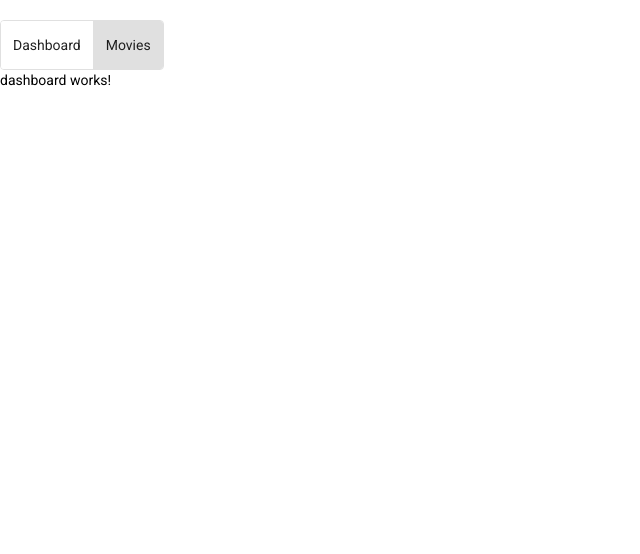
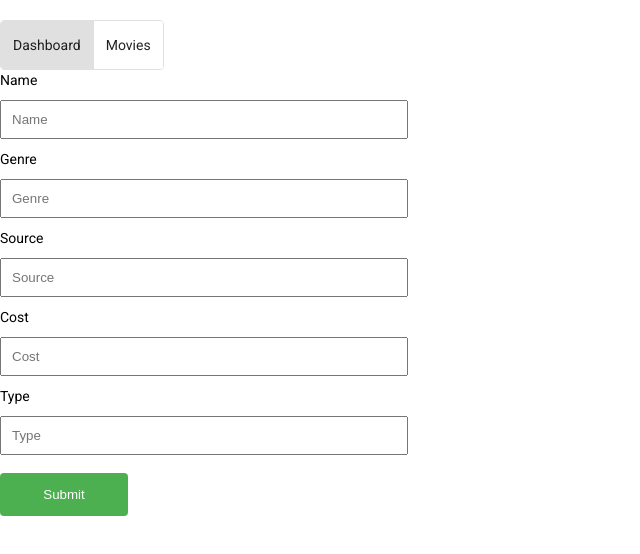
Before and after one commit to Everett1914/benoit-movie-tracker, an Angular app: page /dashboard in a window 1280 px wide. Shown: the top 554 px of the page, without its empty margins (0-640 px from the left). Built offline with nearby package versions, Linux system fonts and the light colour scheme.

Commit message:
Update html and css added form for input

```diff
--- a/src/app/ShowElement.ts
+++ b/src/app/ShowElement.ts
@@ -1,6 +1,5 @@
 export interface ShowElement {
     name: string;
-    show_id: number;
     source: string;
     cost: number;
     genre: string;
--- a/src/app/app-routing.module.ts
+++ b/src/app/app-routing.module.ts
@@ -4,8 +4,9 @@ import { MoviesComponent } from './movies/movies.component';
 import { DashboardComponent } from './dashboard/dashboard.component';
 
 const routes: Routes = [
+  { path: 'dashboard', component: DashboardComponent },
   { path: 'movies', component: MoviesComponent },
-	{ path: 'dashboard', component: DashboardComponent }
+  { path: '',   redirectTo: '/dashboard', pathMatch: 'full' }
 ];
 
 @NgModule({
--- a/src/app/app.component.html
+++ b/src/app/app.component.html
@@ -1,7 +1 @@
-<br>
-<mat-button-toggle-group name="fontStyle" aria-label="Font Style" value="Movies">
-    <mat-button-toggle routerLink="/dashboard" class=button value="Dashboard">Dashboard</mat-button-toggle>
-    <mat-button-toggle routerLink="/movies" class=button value="Movies">Movies</mat-button-toggle>
-</mat-button-toggle-group>
-
 <router-outlet></router-outlet>
--- a/src/app/app.module.ts
+++ b/src/app/app.module.ts
@@ -2,6 +2,7 @@ import { NgModule } from '@angular/core';
 import { BrowserModule } from '@angular/platform-browser';
 import { AppRoutingModule } from './app-routing.module';
 import { HttpClientModule } from '@angular/common/http';
+import { FormsModule } from '@angular/forms';
 
 import { MatTableModule } from '@angular/material/table';
 import { MatButtonToggleModule } from '@angular/material/button-toggle';
@@ -22,6 +23,7 @@ import { MoviesComponent } from './movies/movies.component';
     MatTableModule,
     MatButtonToggleModule,
     HttpClientModule,
+    FormsModule,
   ],
   providers: [],
   bootstrap: [AppComponent]
--- a/src/app/dashboard/dashboard.component.css
+++ b/src/app/dashboard/dashboard.component.css
@@ -0,0 +1,24 @@
+input {
+    width:30%;
+    padding:10px;
+    margin:10px 0;
+}
+
+input, label {
+    display:block;
+}
+
+button {
+    width: 10%;
+    background-color: #4CAF50;
+    color: white;
+    padding: 14px 20px;
+    margin: 8px 0;
+    border: none;
+    border-radius: 4px;
+    cursor: pointer;
+}
+
+button:hover {
+    background-color: #45a049;
+}
--- a/src/app/dashboard/dashboard.component.html
+++ b/src/app/dashboard/dashboard.component.html
@@ -1 +1,25 @@
-<p>dashboard works!</p>
+<br>
+<mat-button-toggle-group name="fontStyle" aria-label="Font Style" value="Dashboard">
+    <mat-button-toggle routerLink="/dashboard" class=button value="Dashboard">Dashboard</mat-button-toggle>
+    <mat-button-toggle routerLink="/movies" class=button value="Movies">Movies</mat-button-toggle>
+</mat-button-toggle-group>
+
+<form #data = "ngForm" (ngSubmit) = "onClickSubmit(data.value)" >
+
+  <label for="new-show">Name</label>
+  <input type = "text" name = "name" placeholder = "Name" #showName ngModel>
+
+  <label for="new-show">Genre</label>
+  <input type = "text" name = "genre" placeholder = "Genre" #showGenre ngModel>
+
+  <label for="new-show">Source</label>
+  <input type = "text" name = "source" placeholder = "Source" #showSource ngModel>
+
+  <label for="new-show">Cost</label>
+  <input type = "text" name = "cost" placeholder = "Cost" #showCost ngModel>
+
+  <label for="new-show">Type</label>
+  <input type = "text" name = "type" placeholder = "Type" #showType ngModel>
+
+  <button (click)="showName.value=''; showGenre.value=''; showSource.value=''; showCost.value=''; showType.value=''">Submit</button>
+  </form>
--- a/src/app/dashboard/dashboard.component.ts
+++ b/src/app/dashboard/dashboard.component.ts
@@ -1,4 +1,7 @@
 import { Component, OnInit } from '@angular/core';
+import { ShowOnDirtyErrorStateMatcher } from '@angular/material/core';
+import { ShowElement } from '../ShowElement';
+import { ShowsService } from '../shows.service';
 
 @Component({
   selector: 'app-dashboard',
@@ -7,9 +10,18 @@ import { Component, OnInit } from '@angular/core';
 })
 export class DashboardComponent implements OnInit {
 
-  constructor() { }
+  shows: ShowElement[] = [];
+
+  constructor( private showsService: ShowsService ) { }
 
   ngOnInit(): void {
   }
 
+  onClickSubmit(data: any) {
+      this.showsService.addShow({name:data.name, genre:data.genre, source:data.source, cost:Number(data.cost), type:data.type} as ShowElement)
+        .subscribe(show => {
+          this.shows.push(show);
+        });
+      data.resetForm();
+    }
 }
--- a/src/app/movies/movies.component.html
+++ b/src/app/movies/movies.component.html
@@ -1,3 +1,8 @@
+<br>
+<mat-button-toggle-group name="fontStyle" aria-label="Font Style" value="Movies">
+    <mat-button-toggle routerLink="/dashboard" class=button value="Dashboard">Dashboard</mat-button-toggle>
+    <mat-button-toggle routerLink="/movies" class=button value="Movies">Movies</mat-button-toggle>
+</mat-button-toggle-group>
 <br><br>
 <table mat-table [dataSource]="shows" class="mat-elevation-z8 demo-table">
     <!-- Position Column -->
@@ -27,7 +32,7 @@
     <!-- Cost Column -->
     <ng-container matColumnDef="cost">
         <th mat-header-cell *matHeaderCellDef id="Cost">Cost</th>
-        <td mat-cell *matCellDef="let element">{{element.cost}}</td>
+        <td mat-cell *matCellDef="let element">{{element.cost |number:'1.2-2'}}</td>
     </ng-container>
 
     <!-- Type Column -->
--- a/src/app/shows.service.ts
+++ b/src/app/shows.service.ts
@@ -20,8 +20,15 @@ export class ShowsService {
   getAllShows(): Observable<ShowElement[]> {
     return this.http.get<ShowElement[]>(this.showsUrl)
       .pipe(
-        catchError(this.handleError<ShowElement[]>('getHeroes', []))
+        catchError(this.handleError<ShowElement[]>('getAllShows', []))
       );
+  }
+
+  addShow(show: ShowElement): Observable<ShowElement> {
+    return this.http.post<ShowElement>(this.showsUrl, show, this.httpOptions)
+    .pipe(
+      catchError(this.handleError<ShowElement>('addShow'))
+    );
   }
 
   private handleError<T>(operation = 'operation', result?: T) {
```
Also changed, not shown: src/styles.css (line endings or trailing spaces).
